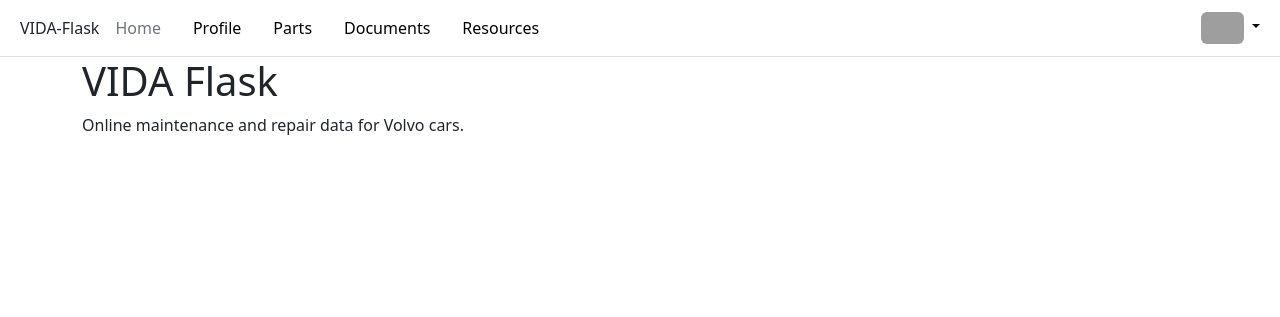
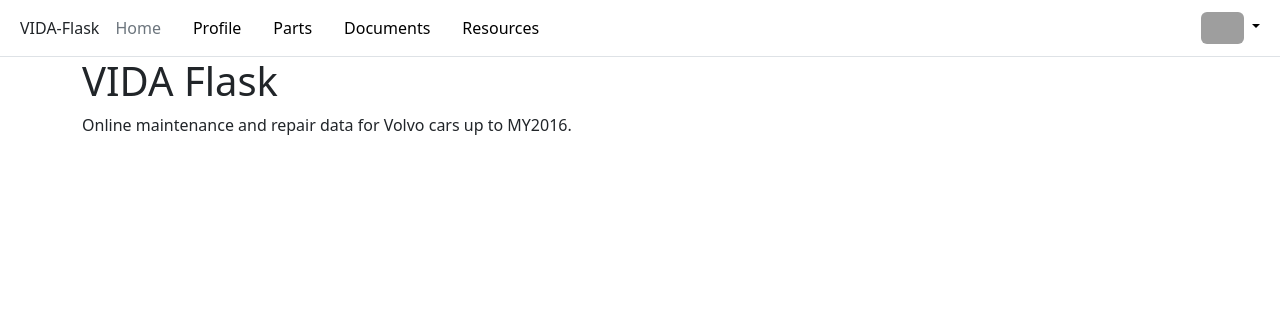
Before and after one commit to kForth/OpenVIDA, a Flask app: page / in a window 1280 px wide. Shown: the top 317 px of the page. Run offline with Flask 3, Linux system fonts and the light colour scheme; parts of the project's set-up code (start-up, migrations or seed data) failed here and were passed over; some libraries are stand-ins or nearby versions; grey boxes are pictures that could not be loaded.

Commit message:
Update home.html

```diff
--- a/vida_flask/templates/public/home.html
+++ b/vida_flask/templates/public/home.html
@@ -1,7 +1,7 @@
 {% extends "layout.html" %} {% block content %}
 <div class="container">
     <h1>VIDA Flask</h1>
-    <p>Online maintenance and repair data for Volvo cars.</p>
+    <p>Online maintenance and repair data for Volvo cars up to MY2016.</p>
 </div>
 {% endblock %}{% block js%}
 <script
```
